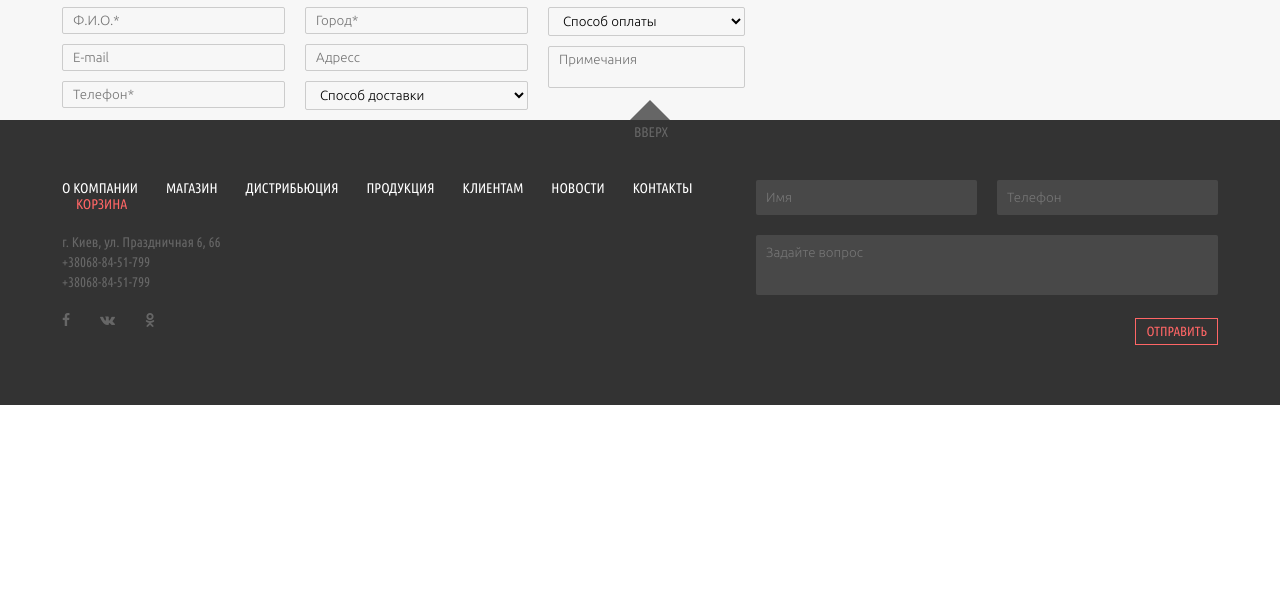
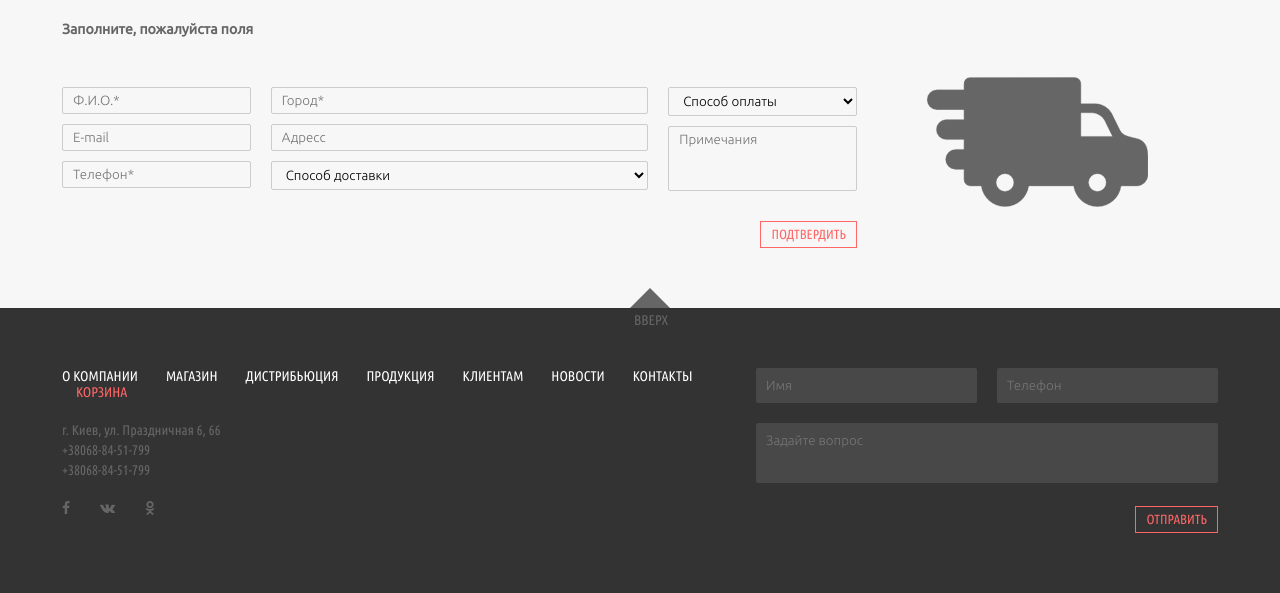
Before and after one commit to A-Polo/badagoni-layout, a website: page dist/formalization.html in a window 1280 px wide. Shown: the part 387-980 px from the top of the page. Before the commit the page ends 800 px from the top, so only its background shows below. Drawn offline with Linux system fonts and the light colour scheme; files whose address does not match are found by name.

Commit message:
add page formalization

```diff
--- a/src/styles/_common.sass
+++ b/src/styles/_common.sass
@@ -740,10 +740,19 @@ textarea
 
 //Formalization
 .formalization-form
-  display: flex
-  flex-direction: row
+  .flex-wrap
+    margin-top: 0
+    margin-bottom: 40px
+.formalization-title
+  margin: 40px 0
+.formalization-form-col
+  flex: 1
+.formalization-form-col-middle
+  flex: 2
 .formalization-form-col
   margin-right: 20px
+.formalization-form-col-last
+  padding: 0 50px
 .formalization-form-col_item
   display: block
   margin: 10px 0
@@ -754,6 +763,8 @@ textarea
   font-family: $font-light
   +border-radius(2px)
   +box-sizing(border-box)
+textarea.formalization-form-col_item
+  height: 65px
 
 //Footer
 .footer
```
Also changed, not shown: dist/css/style.css, dist/formalization.html, dist/images/car.png (added), src/images/car.png (added), 1 other file.
